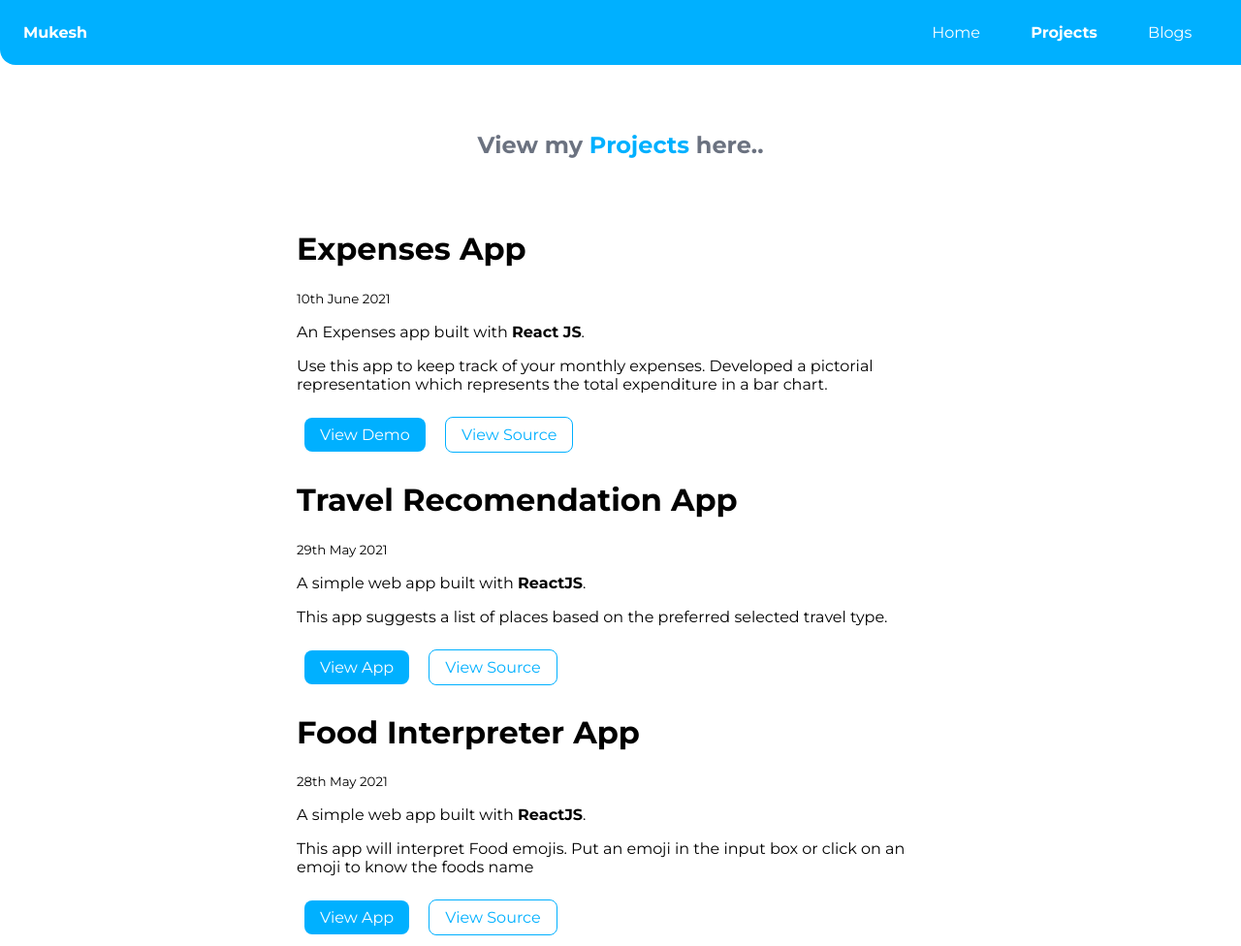
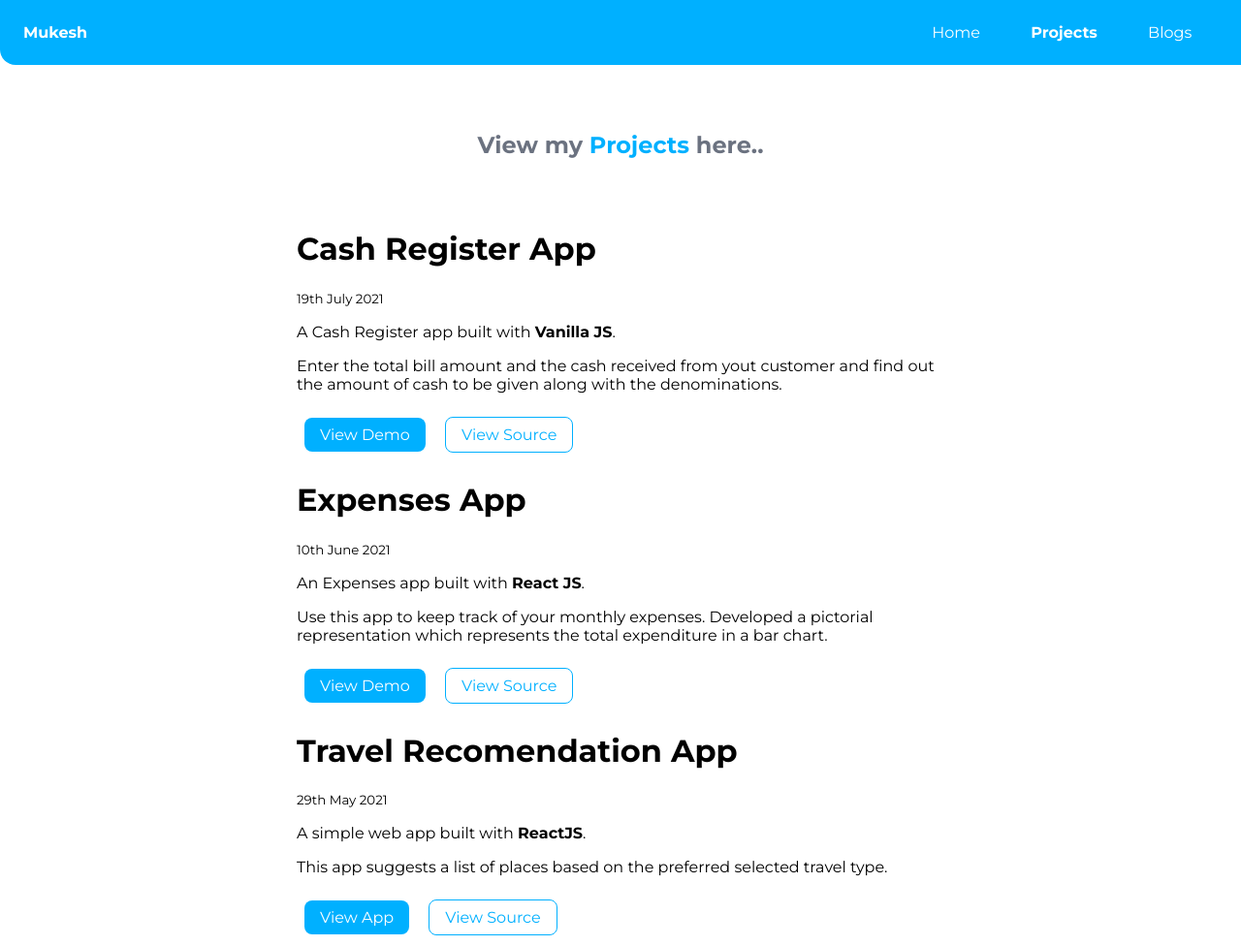
Before and after one commit to Mukesh0996/Portfolio, a plain HTML site: page projects.html in a window 1280 px wide. Shown: the top 976 px of the page at 97% size. Drawn offline with Linux system fonts and the light colour scheme.

Commit message:
Added project

```diff
--- a/projects.html
+++ b/projects.html
@@ -28,6 +28,16 @@
         <h1 class="head-heading animate">View my <span class="head-inverted">Projects</span> here..</h1>
     </section>
     <ul class="list-non-bullet">
+        <li>
+            <div class="container container-center a">
+                <h1>Cash Register App</h1>
+                <small>19th July 2021</small>
+                <p>A Cash Register app built with <strong>Vanilla JS</strong>.</p>
+                <p>Enter the total bill amount and the cash received from yout customer and find out the amount of cash to be given along with the denominations.</p>
+                <a target="_blank" class="link link-primary btn" href="https://cash-register-app-js.netlify.app/">View Demo</a>
+                <a target="_blank" class="link link-secondary btn" href="https://github.com/Mukesh0996/CashRegistrarApp">View Source</a>
+            </div>
+        </li>
         <li>
             <div class="container container-center a">
                 <h1>Expenses App</h1>
```
